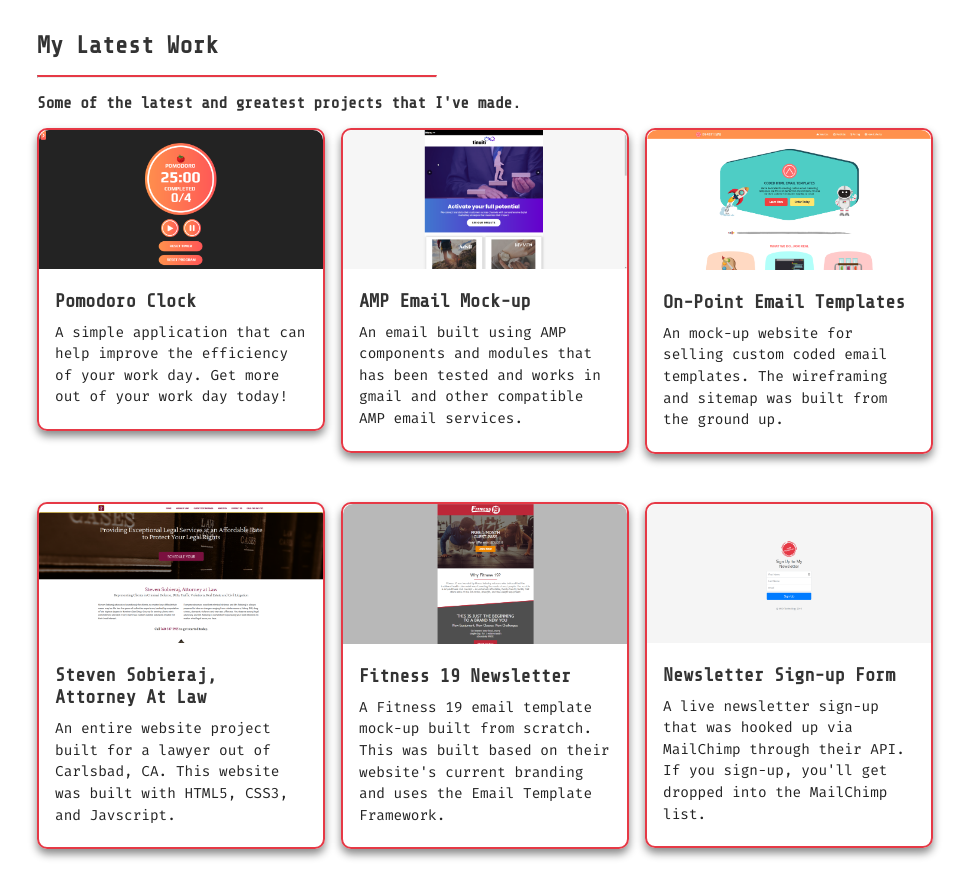
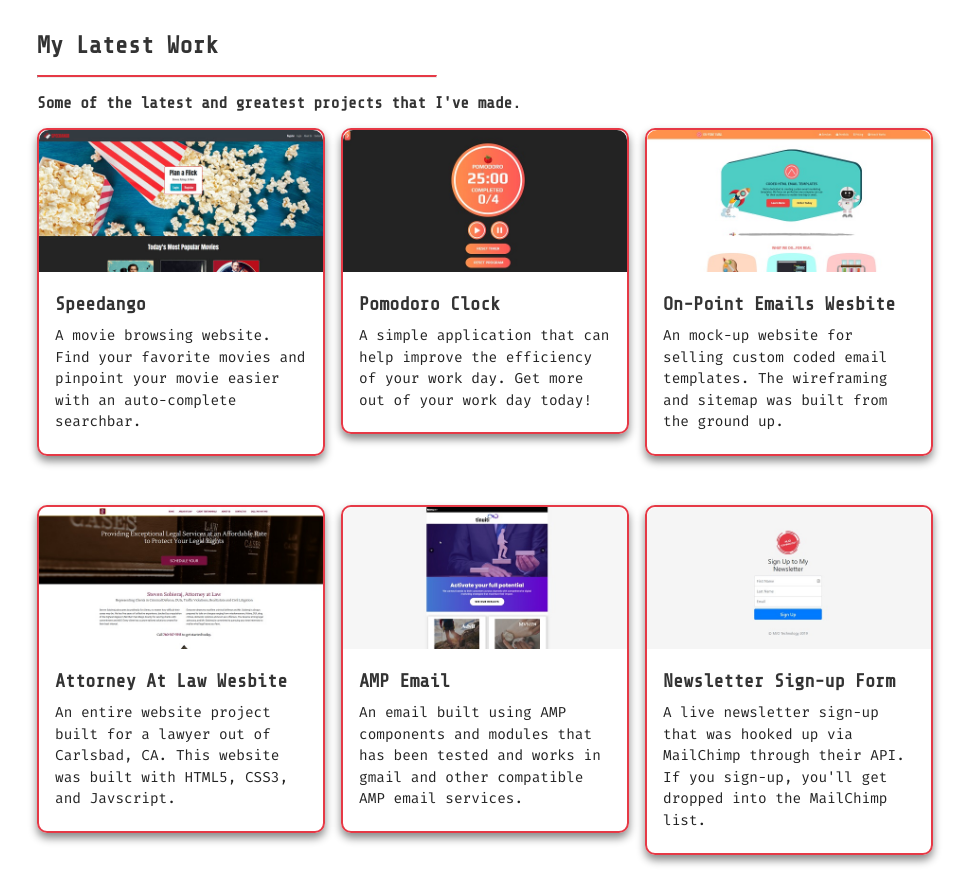
Before and after one commit to mowens86/portfoliov2, a website: page index.html in a window 1280 px wide. Shown: the part 1280-2153 px from the top of the page, without its empty margins (155-1124 px from the left). Drawn offline with nearby package versions, Linux system fonts and the light colour scheme; a script that the page names is missing.

Commit message:
update projects, links, and images

```diff
--- a/index.html
+++ b/index.html
@@ -185,8 +185,29 @@
                 data-aos-offset="300">
                     <figure class="project-item">
                         <div class="project-image">
-                            <img src="images/pomodoro.png" alt="">
-                            <a href="https://mowens86.github.io/pomodoro/" target="_blank">
+                            <img src="./images/speedango.jpg" alt="">
+                            <a href="https://speedango.mowenstech.com/" target="_blank">
+                                <div class="project-image-overlay"></div>
+                            </a>
+                        </div>
+                        <!--End of Project Image-->
+                        <figcaption class="project-desc">
+                            <h3>Speedango</h3>
+                            <p>A movie browsing website. Find your favorite movies and pinpoint your movie easier with an auto-complete searchbar.</p>
+                        </figcaption>
+                        <!--End of Project Desc-->
+                    </figure>
+                </div>
+                <!--End of Project Item-->
+
+                <div data-aos="zoom-in-up"
+                data-aos-easing="linear"
+                data-aos-duration="400"
+                data-aos-offset="300">
+                    <figure class="project-item">
+                        <div class="project-image">
+                            <img src="./images/pomodoro.jpg" alt="">
+                            <a href="https://pomodoro.mowenstech.com/" target="_blank">
                                 <div class="project-image-overlay"></div>
                             </a>
                         </div>
@@ -206,15 +227,36 @@
                 data-aos-offset="300">
                     <figure class="project-item">
                         <div class="project-image">
-                            <img src="images/tinuiti_amp.png" alt="">
-                            <a href="https://mowens86.github.io/AMP_Tinuiti/" target="_blank">
+                            <img src="images/on-point.jpg" alt="">
+                            <a href="https://onpoint.mowenstech.com/" target="_blank">
                                 <div class="project-image-overlay"></div>
                             </a>
                         </div>
                         <!--End of Project Image-->
                         <figcaption class="project-desc">
-                                <h3>AMP Email Mock-up</h3>
-                            <p>An email built using AMP components and modules that has been tested and works in gmail and other compatible AMP email services.</p>
+                                <h3>On-Point Emails Wesbite</h3>
+                            <p>An mock-up website for selling custom coded email templates. The wireframing and sitemap was built from the ground up.</p>
+                        </figcaption>
+                        <!--End of Project Desc-->
+                    </figure>
+                </div>
+                <!--End of Project Item-->
+
+                <div data-aos="zoom-in-up"
+                data-aos-easing="linear"
+                data-aos-duration="400"
+                data-aos-offset="300">
+                    <figure class="project-item">
+                        <div class="project-image">
+                            <img src="images/sobi-project.jpg" alt="Portfolio Example">
+                            <a href="https://attorney.mowenstech.com/" target="_blank">
+                                <div class="project-image-overlay"></div>
+                            </a>
+                        </div>
+                        <!--End of Project Image-->
+                        <figcaption class="project-desc">
+                            <h3>Attorney At Law Wesbite</h3>
+                            <p>An entire website project built for a lawyer out of Carlsbad, CA. This website was built with HTML5, CSS3, and Javscript.</p>
                         </figcaption>
                         <!--End of Project Desc-->
                     </figure>
@@ -228,37 +270,15 @@
                 data-aos-offset="300">
                     <figure class="project-item">
                         <div class="project-image">
-                            <img src="images/on-point.png" alt="">
-                            <a href="https://mowens86.github.io/on-point-email/" target="_blank">
+                            <img src="images/tinuiti_amp.jpg" alt="">
+                            <a href="https://amp.mowenstech.com/" target="_blank">
                                 <div class="project-image-overlay"></div>
                             </a>
                         </div>
                         <!--End of Project Image-->
                         <figcaption class="project-desc">
-                                <h3>On-Point Email Templates</h3>
-                            <p>An mock-up website for selling custom coded email templates. The wireframing and sitemap was built from the ground up.</p>
-                        </figcaption>
-                        <!--End of Project Desc-->
-                    </figure>
-                </div>
-                <!--End of Project Item-->
-
-
-                <div data-aos="zoom-in-up"
-                data-aos-easing="linear"
-                data-aos-duration="400"
-                data-aos-offset="300">
-                    <figure class="project-item">
-                        <div class="project-image">
-                            <img src="images/sobi-project.png" alt="Portfolio Example">
-                            <a href="https://mowens86.github.io/sobi_law/" target="_blank">
-                                <div class="project-image-overlay"></div>
-                            </a>
-                        </div>
-                        <!--End of Project Image-->
-                        <figcaption class="project-desc">
-                            <h3>Steven Sobieraj, Attorney At Law</h3>
-                            <p>An entire website project built for a lawyer out of Carlsbad, CA. This website was built with HTML5, CSS3, and Javscript.</p>
+                                <h3>AMP Email</h3>
+                            <p>An email built using AMP components and modules that has been tested and works in gmail and other compatible AMP email services.</p>
                         </figcaption>
                         <!--End of Project Desc-->
                     </figure>
@@ -271,28 +291,7 @@
                 data-aos-offset="300">
                     <figure class="project-item">
                         <div class="project-image">
-                            <img src="./images/fitness19.png" alt="">
-                            <a href="https://mowens86.github.io/fitness19email/" target="_blank">
-                                <div class="project-image-overlay"></div>
-                            </a>
-                        </div>
-                        <!--End of Project Image-->
-                        <figcaption class="project-desc">
-                            <h3>Fitness 19 Newsletter</h3>
-                            <p>A Fitness 19 email template mock-up built from scratch. This was built based on their website's current branding and uses the Email Template Framework.</p>
-                        </figcaption>
-                        <!--End of Project Desc-->
-                    </figure>
-                </div>
-                <!--End of Project Item-->
-
-                <div data-aos="zoom-in-up"
-                data-aos-easing="linear"
-                data-aos-duration="400"
-                data-aos-offset="300">
-                    <figure class="project-item">
-                        <div class="project-image">
-                            <img src="images/newslettersignup.png" alt="">
+                            <img src="images/newsletter.jpg" alt="">
                             <a href="https://calm-lake-15365.herokuapp.com/" target="_blank">
                                 <div class="project-image-overlay"></div>
                             </a>
```
Also changed, not shown: images/fitness19.png (deleted), images/newsletter.jpg (added), images/newslettersignup.png (deleted), images/on-point.jpg (added), images/on-point.png (deleted), images/pomodoro.jpg (added), images/pomodoro.png (deleted), images/sobi-project.jpg (added), images/sobi-project.png (deleted), images/speedango.jpg (added), images/tinuiti_amp.jpg (added), images/tinuiti_amp.png (deleted).
